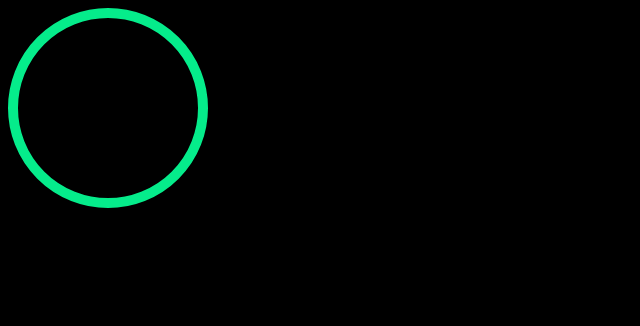
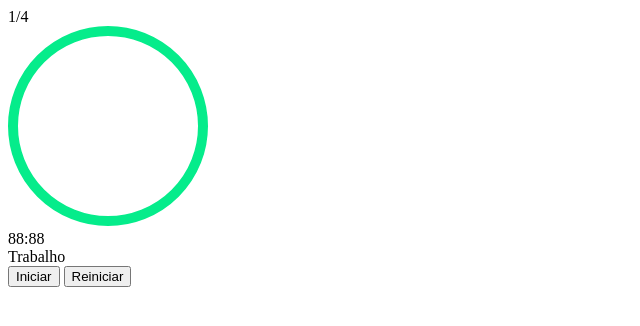
Before and after one commit to JefMacedo/pomodoro, a plain HTML site: page index.html in a window 1280 px wide. Shown: the whole page, without its empty margins (0-640 px from the left). Drawn offline with Linux system fonts and the light colour scheme.

Commit message:
Corpo HTML

```diff
--- a/index.html
+++ b/index.html
@@ -7,10 +7,28 @@
     <title>Pomodoro</title>
 </head>
 <body>
-    <svg width="200" height="200" class="circle-container">
-        <circle class="background-circle"/>
-        <circle class="circle" />
-    </svg>
+
+    <div class="main">
+        <div class="turns">1/4</div>
+
+        <div class="time-container">
+            <svg width="200" height="200" class="circle-container">
+                <circle class="background-circle"/>
+                <circle class="circle" />
+            </svg>
+            <div class="time">88:88</div>
+        </div>
+
+        <div class="time-mode">Trabalho</div>
+        <div>
+            <button class="timer-control">Iniciar</button>
+            <button class="reset-button">Reiniciar</button>
+        </div>
+    </div>
+
+    <audio id="notification">
+        <source src="notification.mp3">
+    </audio>
     <script src="scripts.js"></script>
 </body>
 </html>
--- a/styles.css
+++ b/styles.css
@@ -1,9 +1,10 @@
 :root {
     --time-color: #05ec8b;
 }
-body {
+
+/* body {
     background-color: #000;
-}
+} */
 
 .circle-container {
     transform: rotate(-90deg);
```
